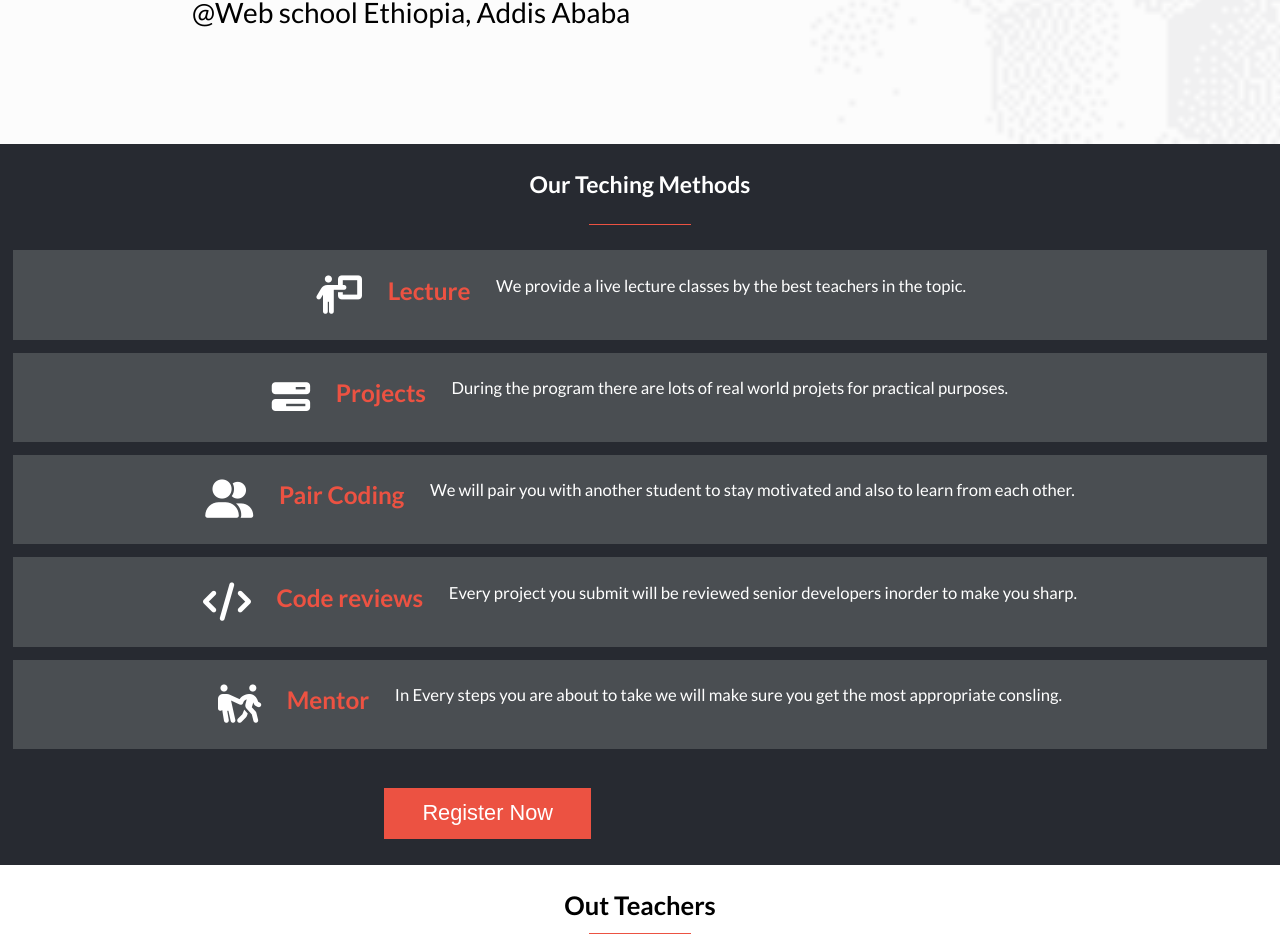
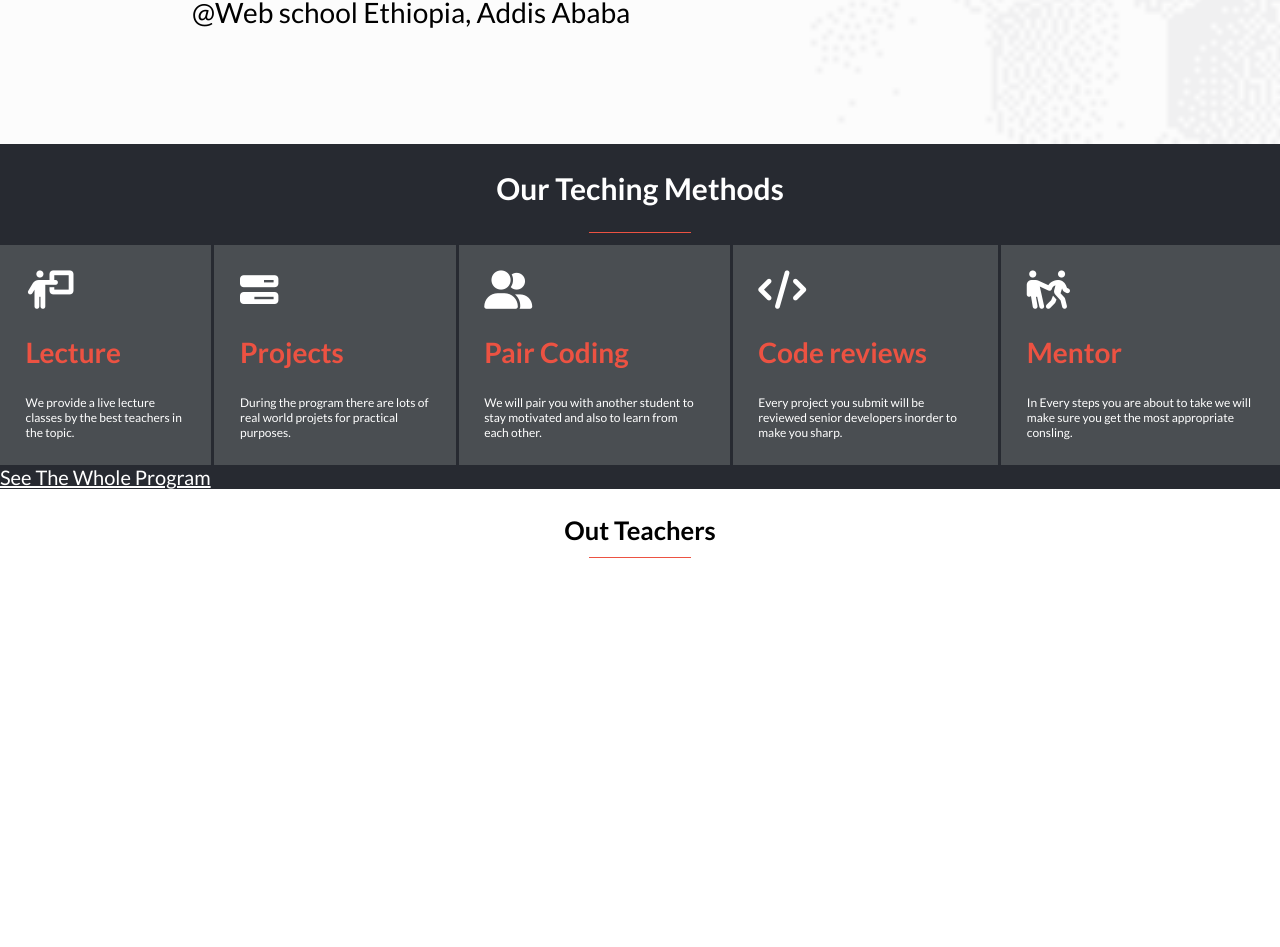
Before and after one commit to Sofinaye/Capstone, a website: page index.html in a window 1280 px wide. Shown: the part 770-1717 px from the top of the page. After the commit the page ends 1341 px from the top, so only its background shows below. Drawn offline with Linux system fonts and the light colour scheme.

Commit message:
Made the program section responseve

```diff
--- a/index.html
+++ b/index.html
@@ -73,6 +73,7 @@
       </div>
     </div>
     <button class="program-btn">Register Now</button>
+    <a href="#" class="program-disc">See The Whole Program</a>
   </section>
   <section class="teachers">
     <h2 class="teacher-heading">Out Teachers</h2>
--- a/style.css
+++ b/style.css
@@ -129,6 +129,10 @@ html {
   margin: 2rem 30%;
 }
 
+.program-disc {
+  display: none;
+}
+
 .teachers {
   background: #fff;
   font-family: 'Lato';
@@ -239,4 +243,48 @@ html {
   font-size: 28px;
 }
 
+.program-heading {
+  font-size: 30px;
 }
+
+.method-list {
+  flex-direction: row;
+  padding: 0;
+  gap: 3px;
+  justify-content: center;
+  align-items: center;
+}
+
+.method-item {
+  flex-direction: column;
+}
+
+.method-item-title {
+  font-size: 28px;
+}
+
+.method-item-disc {
+  font-size: 12px;
+}
+
+.program-btn {
+  display: none;
+}
+
+.program-disc {
+  display: block;
+  text-decoration: underline;
+  color: #fff;
+  font-size: 20px;
+}
+/* .main-progr
+.program-he
+.program-un
+.method-lis
+.method-item
+.method-item i
+.method-item-title
+.method-item-disc
+.program-btn */
+
+}
```
